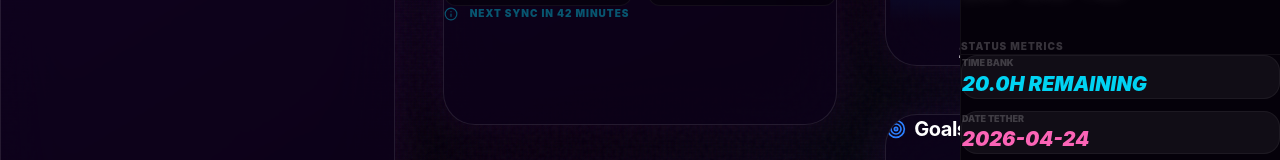
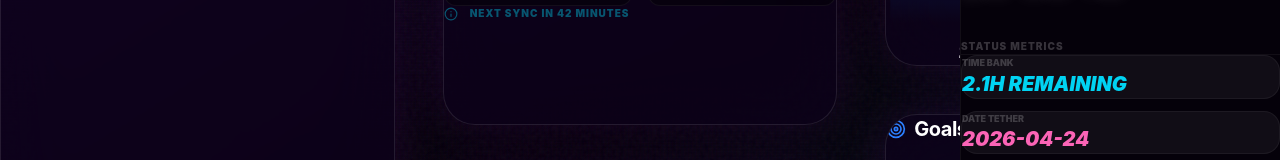
Before and after one commit to AlgoPhoenix369/fufuka, a React (Vite) app: page / in a window 1280 px wide. Shown: the part 296-456 px from the top of the page. Built offline with nearby package versions, Linux system fonts and the light colour scheme.

Commit message:
Time Bank now calculates real-time hours remaining to 2:00 AM Nairobi time

```diff
--- a/src/App.jsx
+++ b/src/App.jsx
@@ -38,16 +38,27 @@ function App() {
 
   const currentTasks = tasksByDate[dateKey] || [];
   const routine = { wake: "05:00", sleep: "02:00" };
-  const totalWorkMinutes = 20 * 60;
-  const allocatedMinutes = currentTasks.reduce((acc, t) => acc + (parseInt(t.duration) || 0), 0);
-  const remainingHours = (totalWorkMinutes - allocatedMinutes) / 60;
 
   const [nairobiTime, setNairobiTime] = useState("");
+  const [remainingHours, setRemainingHours] = useState(20);
+
   useEffect(() => {
     const timer = setInterval(() => {
       const options = { timeZone: 'Africa/Nairobi', hour: '2-digit', minute: '2-digit', second: '2-digit', hour12: false };
       const currentTime = new Intl.DateTimeFormat([], options).format(new Date());
       setNairobiTime(currentTime);
+
+      const nowStr = new Date().toLocaleString("en-US", { timeZone: "Africa/Nairobi" });
+      const nowEAT = new Date(nowStr);
+      const targetEAT = new Date(nowStr);
+      targetEAT.setHours(2, 0, 0, 0);
+
+      if (nowEAT.getHours() >= 2) {
+        targetEAT.setDate(targetEAT.getDate() + 1);
+      }
+
+      const diffMs = targetEAT - nowEAT;
+      setRemainingHours(diffMs / (1000 * 60 * 60));
 
       // Automated Protocols based on Nairobi time
       if (currentTime === "02:00:00") {
```
